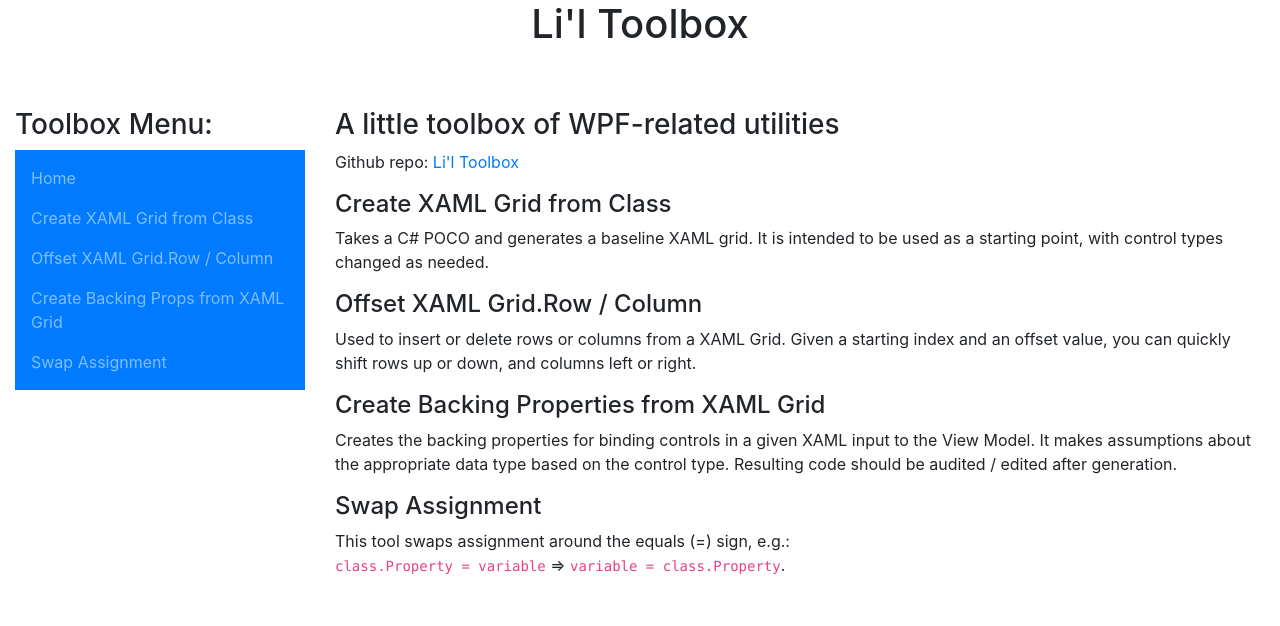
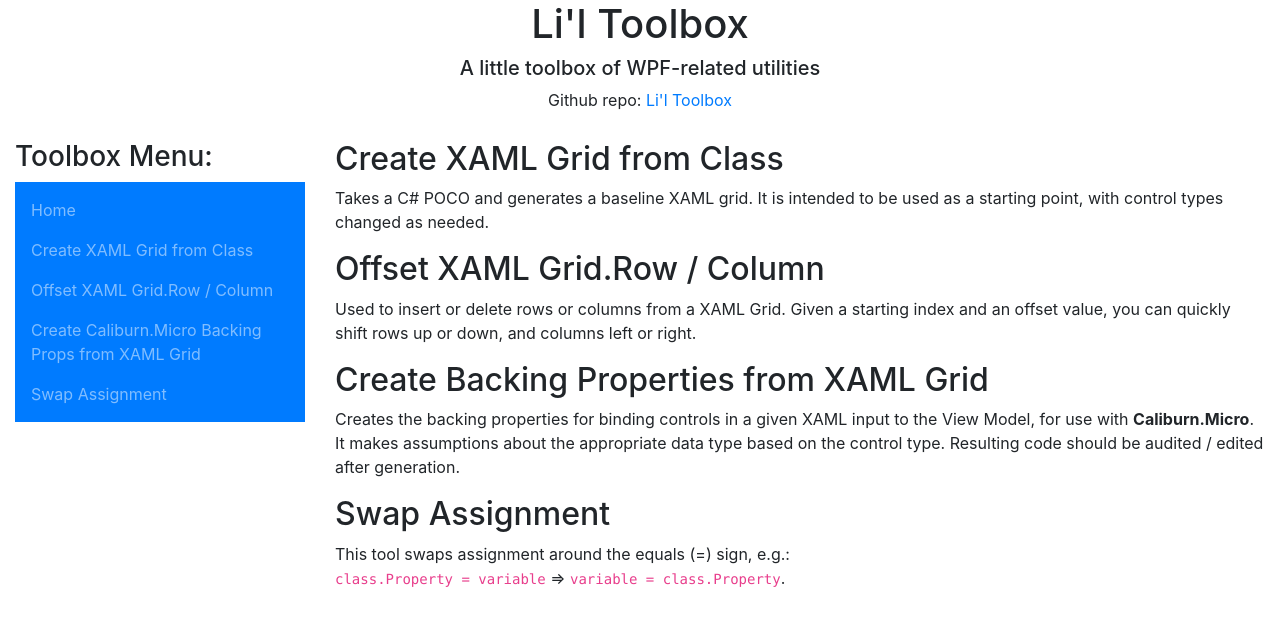
Before and after one commit to nhebb/lil-toolbox, an Angular app: page /home in a window 1280 px wide. Shown: the top 626 px of the page. Built offline with nearby package versions, Linux system fonts and the light colour scheme.

Commit message:
Edit layouts and text content.

```diff
--- a/src/app/app.component.html
+++ b/src/app/app.component.html
@@ -1,5 +1,9 @@
 <div class="container-fluid">
-  <h1 class="text-center page-title">{{title}}</h1>
+  <div class="text-center page-title-block">
+    <h1>{{title}}</h1>
+    <h5>A little toolbox of WPF-related utilities</h5>
+    <p>Github repo: <a href="https://github.com/nhebb/lil-toolbox">Li'l Toolbox</a></p>
+ </div>
   <div class="row">
     <div class="col-3">
       <h3>Toolbox Menu:</h3>
@@ -15,7 +19,7 @@
             <a class="nav-link " routerLink="/grid-offset">Offset XAML Grid.Row / Column</a>
           </li>
           <li class="nav-item">
-            <a class="nav-link " routerLink="/backing-props">Create Backing Props from XAML Grid</a>
+            <a class="nav-link " routerLink="/backing-props">Create Caliburn.Micro Backing Props from XAML Grid</a>
           </li>
           <li class="nav-item">
             <a class="nav-link " routerLink="/swap-assignment">Swap Assignment</a>
--- a/src/app/backing-props/backing-props.component.html
+++ b/src/app/backing-props/backing-props.component.html
@@ -1,5 +1,5 @@
-<h3>Backing Props Generator</h3>
-<p>Creates the backing properties for binding controls in a given XAML input to the View Model. It makes assumptions about the appropriate data type based on the control type. Resulting code should be audited / edited after generation. This is not an XAML parser, so the x:Name element must be on the same line as the control type, e.g. &lt;DatePicker x:Name="BirthDay" ...</p>
+<h3>Backing Props Generator <span class="badge badge-warning">Caliburn.Micro</span></h3>
+<p>Creates the backing properties for binding controls in a given XAML input to the View Model, for use with <strong>Caliburn.Micro</strong>. It makes assumptions about the appropriate data type based on the control type. Resulting code should be audited / edited after generation. This is not an XAML parser, so the x:Name element must be on the same line as the control type, e.g. &lt;DatePicker x:Name="BirthDay" ...</p>
 <form [formGroup]="myForm" (ngSubmit)="onSubmit()">
    <div class="row">
       <div class="col-6">
@@ -14,19 +14,19 @@
       </div>
    </div>
    <div class="row">
-      <div class="col-3">
+      <div class="col-6">
          <label>
             <input type="checkbox" formControlName="threadsafe">
             Use threadsafe setter
          </label>
+      </div>
+      <div class="col-6 text-right">
+         <button type="button" class="btn btn-success" (click)="copyText(outputElement)">Copy to Clipboard</button>
       </div>
    </div>
    <div class="row">
       <div class="col-6">
          <button type="submit" class="btn btn-primary" >Create Backing Props</button>
       </div>
-      <div class="col-6">
-         <button type="button" class="btn btn-success" (click)="copyText(outputElement)">Copy to Clipboard</button>
-      </div>
    </div>
 </form>
--- a/src/app/grid-from-class/grid-from-class.component.html
+++ b/src/app/grid-from-class/grid-from-class.component.html
@@ -27,6 +27,9 @@
             <label class="form-check-label" for="labelPlacementAbove">Above control (single column)</label>
          </div>
       </div>
+      <div class="col-6 text-right">
+         <button type="button" class="btn btn-success" (click)="copyText(outputElement)">Copy to Clipboard</button>
+      </div>
    </div>
    <div class="row">
       <div class="col-2">
@@ -36,8 +39,6 @@
       <div class="col-6">
          <button type="submit" class="btn btn-primary">Create Grid</button>
       </div>
-      <div class="col-6">
-         <button type="button" class="btn btn-success" (click)="copyText(outputElement)">Copy to Clipboard</button>
-      </div>
+
    </div>
 </form>
--- a/src/app/grid-offset/grid-offset.component.html
+++ b/src/app/grid-offset/grid-offset.component.html
@@ -26,22 +26,26 @@
          </div>
       </div>
       <div class="col-3">
-         <div class="form-group inline-label-group">
-            <label for="gridOffset">Offset amount:</label>
-            <input class="form-control" type="number" formControlName="offset" id="gridOffset">
+         <div class="form-group row">
+            <label class="col-sm-6 col-form-label" for="gridOffset">Offset value:</label>
+            <div class="col-sm-6">
+               <input class="form-control" type="number" formControlName="offset" id="gridOffset">
+            </div>
          </div>
-         <div class="form-group inline-label-group">
-            <label for="gridStartIndex">Start index:</label>
-            <input class="form-control" type="number" formControlName="startIndex" id="gridStartIndex">
+         <div class="form-group row">
+            <label class="col-sm-6 col-form-label" for="gridStartIndex">Start index:</label>
+            <div class="col-sm-6">
+               <input class="form-control" type="number" formControlName="startIndex" id="gridStartIndex">
+            </div>
          </div>
+      </div>
+      <div class="col-6 text-right">
+         <button type="button" class="btn btn-success" (click)="copyText(outputElement)">Copy to Clipboard</button>
       </div>
    </div>
    <div class="row">
       <div class="col-6">
          <button type="submit" class="btn btn-primary">Offset Grid</button>
       </div>
-      <div class="col-6">
-         <button type="button" class="btn btn-success" (click)="copyText(outputElement)">Copy to Clipboard</button>
-      </div>
    </div>
 </form>
--- a/src/app/home/home.component.html
+++ b/src/app/home/home.component.html
@@ -1,16 +1,12 @@
-<h3>A little toolbox of WPF-related utilities</h3>
-<p>Github repo: <a href="https://github.com/nhebb/lil-toolbox">Li'l Toolbox</a></p>
-
-
-<h4>Create XAML Grid from Class</h4>
+<h2>Create XAML Grid from Class</h2>
 <p>Takes a C# POCO and generates a baseline XAML grid. It is intended to be used as a starting point, with control types changed as needed.</p>
 
-<h4>Offset XAML Grid.Row / Column</h4>
+<h2>Offset XAML Grid.Row / Column</h2>
 <p>Used to insert or delete rows or columns from a XAML Grid. Given a starting index and an offset value, you can quickly shift rows up or down, and columns left or right.</p>
 
-<h4>Create Backing Properties from XAML Grid</h4>
-<p>Creates the backing properties for binding controls in a given XAML input to the View Model. It makes assumptions about the appropriate data type based on the control type. Resulting code should be audited / edited after generation.</p>
+<h2>Create Backing Properties from XAML Grid</h2>
+<p>Creates the backing properties for binding controls in a given XAML input to the View Model, for use with <strong>Caliburn.Micro</strong>. It makes assumptions about the appropriate data type based on the control type. Resulting code should be audited / edited after generation.</p>
 
-<h4>Swap Assignment</h4>
+<h2>Swap Assignment</h2>
 <p>This tool swaps assignment around the equals (=) sign, e.g.:<br />
 <code>class.Property = variable</code> => <code>variable = class.Property</code>.</p>
--- a/src/app/swap-assignment/swap-assignment.component.html
+++ b/src/app/swap-assignment/swap-assignment.component.html
@@ -19,7 +19,7 @@
       <div class="col-6">
          <button type="submit" class="btn btn-primary" >Swap Assignment</button>
       </div>
-      <div class="col-6">
+      <div class="col-6 text-right">
          <button type="button" class="btn btn-success" (click)="copyText(outputElement)">Copy to Clipboard</button>
       </div>
    </div>
--- a/src/styles.css
+++ b/src/styles.css
@@ -1,8 +1,8 @@
 /* You can add global styles to this file, and also import other style files */
 @import '~bootstrap/dist/css/bootstrap.css';
 
-.page-title {
-    margin-bottom: 1.5em;
+.page-title-block {
+    margin-bottom: 1.75em;
 }
 
 textarea.code-box {
```
Also changed, not shown: 1 other file (tests, documents, lock files or other folders).
